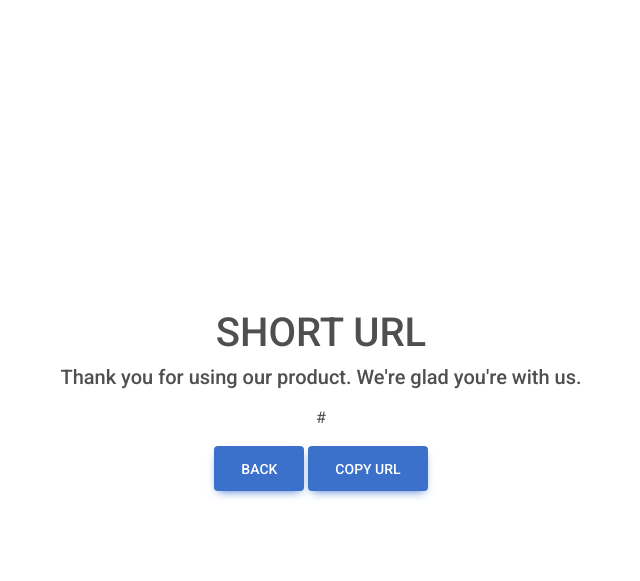
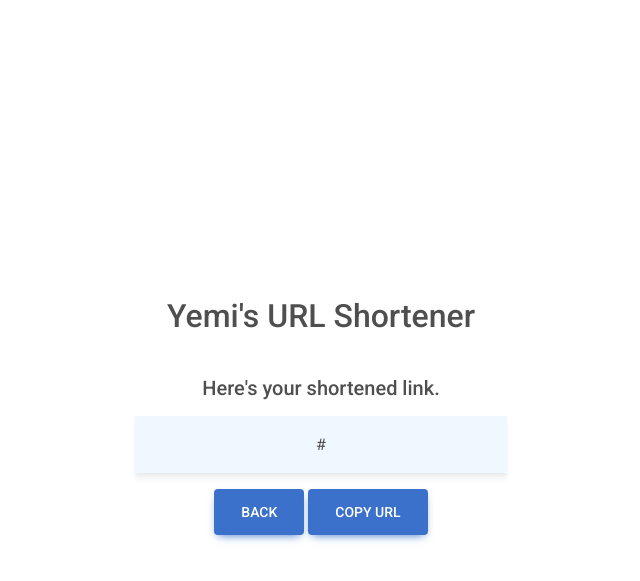
Before and after one commit to yemibalogun/url_shortner_app, a Flask app: template templates/result.html in a window 1280 px wide. Shown: the top 581 px of the page, without its empty margins (319-959 px from the left). Run offline with Flask 2, Linux system fonts and the light colour scheme; the template is opened without the code that fills it: most values are stand-ins (such as "Sample title", 1, 10 or a date in 2020); some libraries are stand-ins or nearby versions.

Commit message:
third commit

```diff
--- a/main.py
+++ b/main.py
@@ -23,13 +23,13 @@ class Url(db.Model):
 
 class UrlForm(FlaskForm):
     website = URLField('Enter Your Website', validators=[DataRequired(), URL()], render_kw={"class": "form-control mb-6", "style": "width: 400px; margin: 10px;" })
-    submit = SubmitField('Shorten URL', render_kw={"class": "btn btn-primary mb-3"})
+    submit = SubmitField('Shorten URL', render_kw={"class": "btn btn-primary mb-4"})
 
 with app.app_context():
     db.create_all()
 
 
-def generate_code(length=6):
+def generate_code(length=8):
     chars = string.ascii_letters + string.digits
     return ''.join(random.choice(chars) for _ in range(length))
 
@@ -44,21 +44,23 @@ def home():
             long_url = 'http://' + long_url
         url = db.session.query(Url).filter_by(long_url=long_url).first()
         if url:
-            return render_template('result.html', short_url=url.short_url)
+            print(url.short_url)
+            return redirect(url_for('result', short_url=url.short_url) )
         else:
             short_url = generate_code()
             url = Url(long_url=long_url, short_url=short_url)
             db.session.add(url)
             db.session.commit()
-            return render_template(url_for('result', short_url=short_url))
+            return redirect(url_for('result', short_url=short_url))
 
     return render_template('index.html', form=form)
 
 
-@app.route("/result/<short_url>")
+@app.route("/result/<path:short_url>")
 def result(short_url):
+    short_url = request.args.get("short_url")
 
-    return render_template('result.html', short_url=short_url)
+    return render_template(url_for('result', short_url=short_url))
 
 
 
--- a/templates/base.html
+++ b/templates/base.html
@@ -5,7 +5,7 @@
     <meta charset="UTF-8" />
     <meta name="viewport" content="width=device-width, initial-scale=1, shrink-to-fit=no" />
     <meta http-equiv="x-ua-compatible" content="ie=edge" />
-    <title>URL Shortener</title>
+    <title>Yemi's URL Shortener</title>
     <!-- MDB icon -->
     <link rel="icon" href="static/img/mdb-favicon.ico" type="image/x-icon" />
     <!-- Font Awesome -->
--- a/templates/index.html
+++ b/templates/index.html
@@ -8,7 +8,7 @@
     <div class="container">
       <div class="d-flex justify-content-center align-items-center" style="height: 100vh">
         <div class="text-center">
-          <h2>Yemi's URL Shortener</h2>
+          <h2 style="padding: 1em;">Yemi's URL Shortener</h2>
           {{ wtf.quick_form(form, button_map={"submit": "primary"}) }}
           <!-- <p class="mb-3">MDB Team</p> -->
         </div>
--- a/templates/result.html
+++ b/templates/result.html
@@ -16,9 +16,15 @@
     <div class="container">
       <div class="d-flex justify-content-center align-items-center" style="height: 100vh">
         <div class="text-center">
-          <h1>SHORT URL</h1>
-          <h5 class="mb-3">Thank you for using our product. We're glad you're with us.</h5>
-          <p class="mb-3"> {{ short_url }} </p>
+          <h2 style="padding: 1em;">Yemi's URL Shortener</h2>
+          <h5 class="mb-3">Here's your shortened link.</h5>
+          <div class="shorturl" style="background-color: aliceblue; box-shadow:
+          0 2.8px 2.2px rgba(0, 0, 0, 0.034),
+          0 6.7px 5.3px rgba(0, 0, 0, 0.048)
+        ;">
+            <p class="mb-3" style="padding: 1em;"> {{ short_url }} </p>
+          </div>
+
 
           <a
             class="btn btn-primary btn-lg"
@@ -29,7 +35,7 @@
           >
           <a
             class="btn btn-primary btn-lg"
-            href="#"
+            href="{{ url_for('result') }}"
             target="_blank"
             role="button" onclick="copyToClipboard(short_url)"
             >Copy URL</a
```
